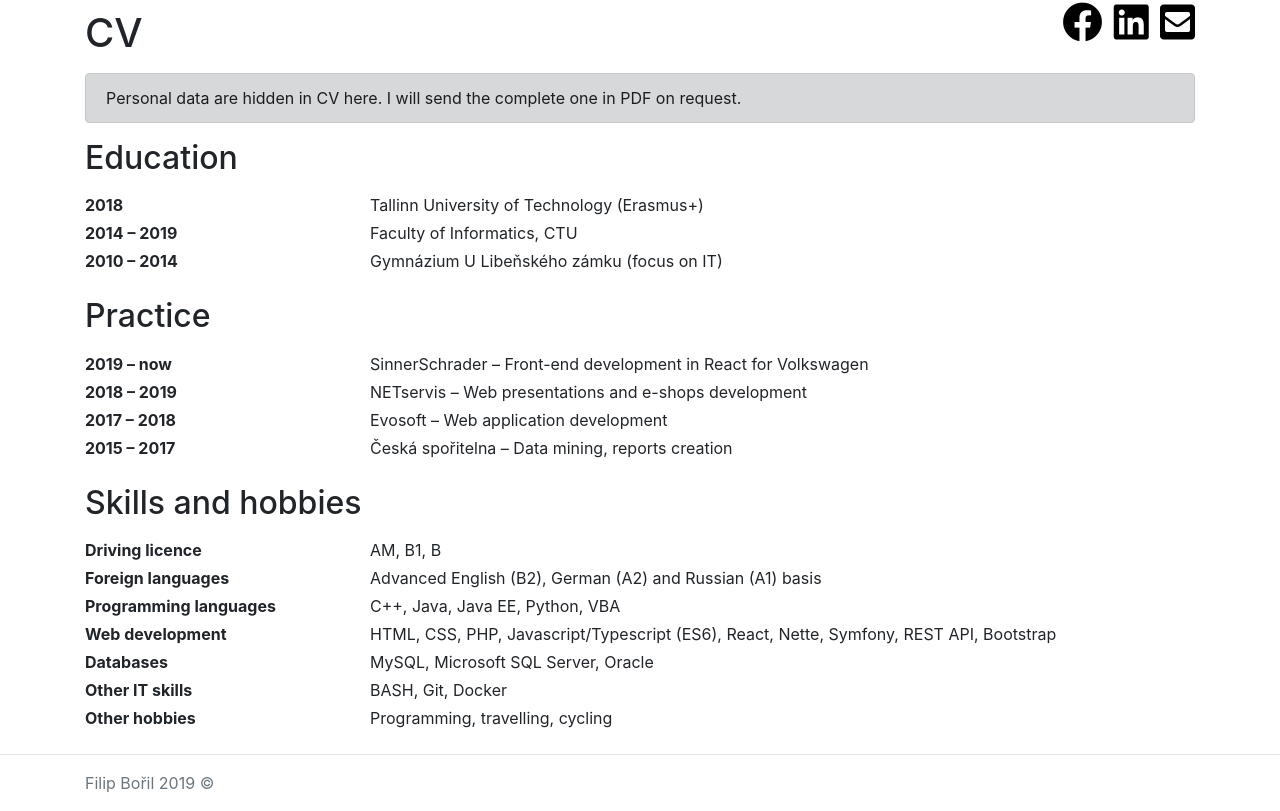
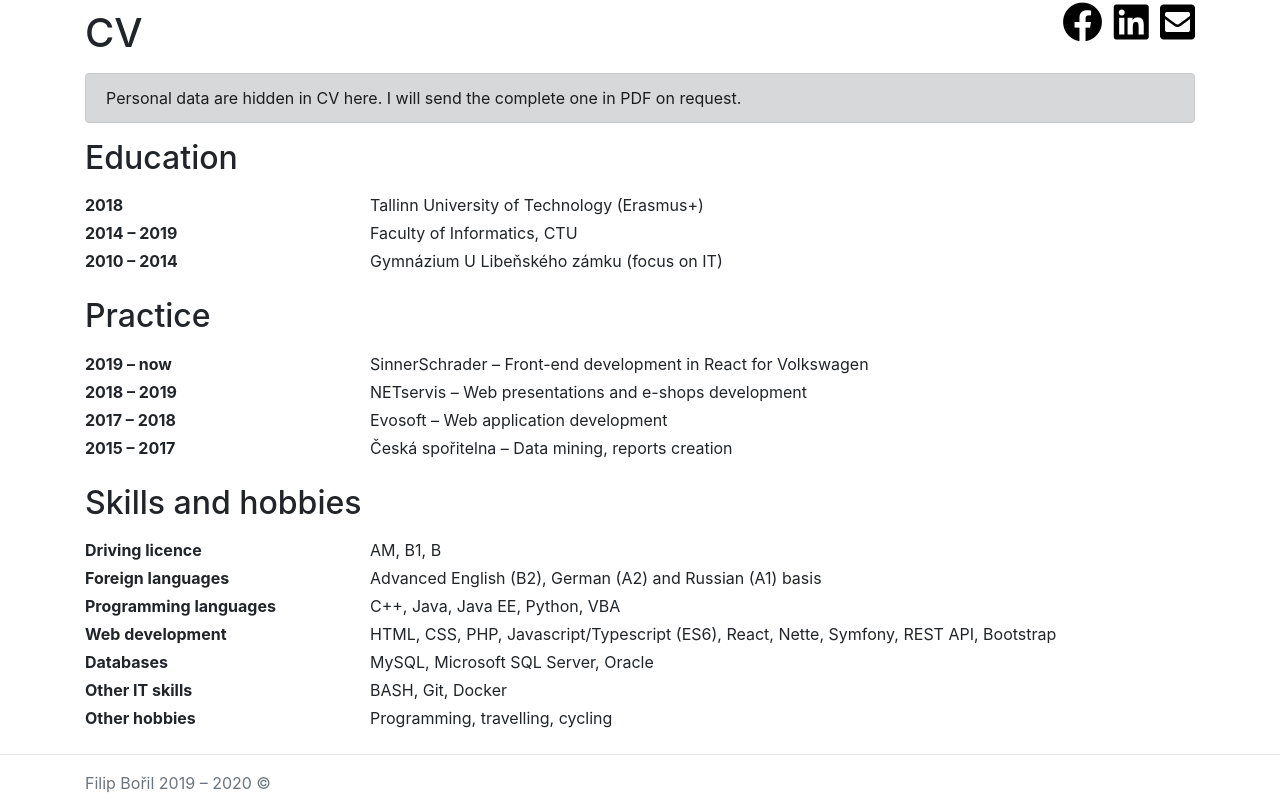
Before and after one commit to borilfilip/filipboril-cz, a React (Create React App) app: page / in a window 1280 px wide. Shown: the part 495-1306 px from the top of the page. Built offline with nearby package versions, Linux system fonts and the light colour scheme.

Commit message:
Updated footer

```diff
--- a/src/components/Layout/Footer/Footer.js
+++ b/src/components/Layout/Footer/Footer.js
@@ -1,12 +1,12 @@
 import React from 'react';
 import Container from "react-bootstrap/Container";
 
-const footer = (props) => {
+const footer = () => {
   return (
       <footer className="pb-3">
           <hr />
           <Container>
-              <span className="text-muted">Filip Bořil 2019 ©</span>
+              <span className="text-muted">Filip Bořil 2019 – 2020 ©</span>
           </Container>
       </footer>
   );
```
